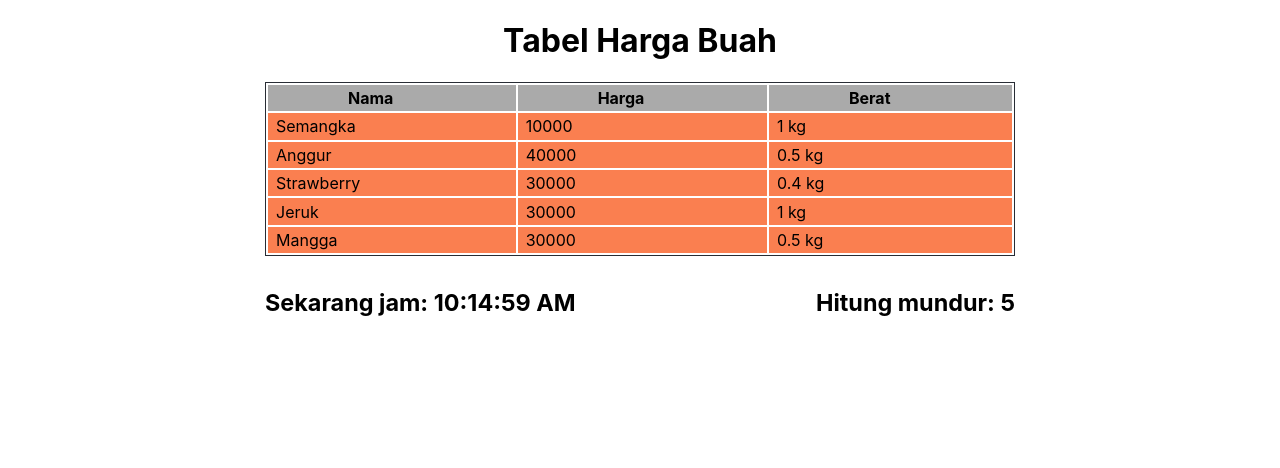
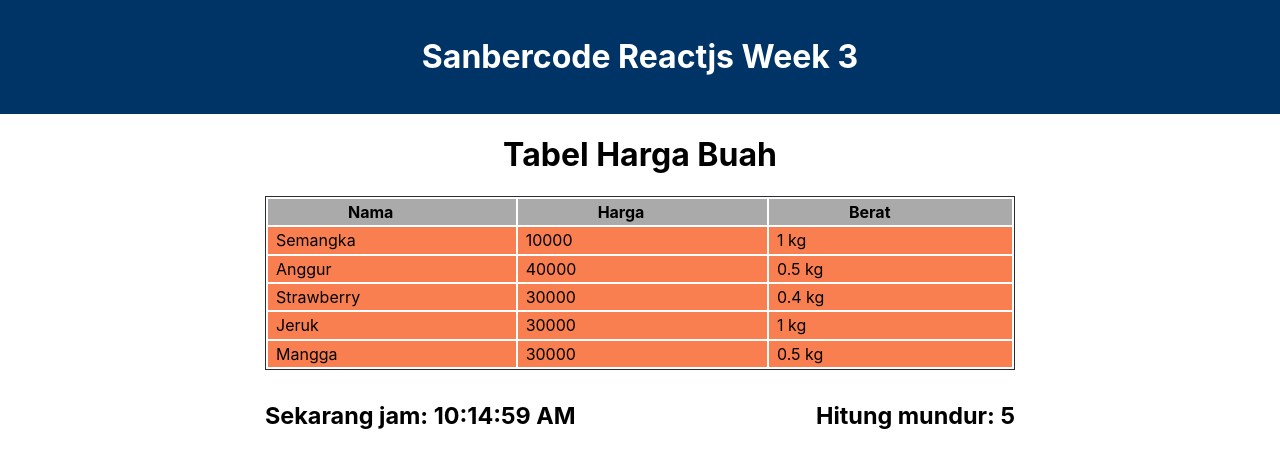
Before and after one commit to badroezaman/sanbercode-reactjs-0720-week3, a React (Create React App) app: page / in a window 1280 px wide. Shown: the top 468 px of the page. Built offline with nearby package versions, Linux system fonts and the light colour scheme.

Commit message:
Tugas Pekan 3 Hari Ke-2

```diff
--- a/src/App.css
+++ b/src/App.css
@@ -35,6 +35,12 @@
   to {
     transform: rotate(360deg);
   }
+}
+
+header {
+  background-color: #003366;
+  color: #ffffff;
+  padding: 1em 0;
 }
 
 .Title {
--- a/src/App.js
+++ b/src/App.js
@@ -1,36 +1,25 @@
 import React from "react";
 import "./App.css";
 // import UserInfo from "./UserInfo";
-import Table from "./tugas11/Table";
-// import Timer from "./tugas12/Timer";
-import Counter from "./tugas12/Counter";
-// import Clock from "./tugas12/Clock";
+import Header from "./Header";
+import DaftarBuah from "./tugas11/DaftarBuah";
+import Timer from "./tugas12/Timer";
+import Clock from "./tugas12/Clock";
 
 function App() {
   return (
     <div className="App">
+      <Header />
       <div className="Title">
         <h1>Tabel Harga Buah</h1>
       </div>
       <div className="container">
-        <Table />
+        <DaftarBuah />
       </div>
       <div className="container">
-        <Counter />
+        <Clock />
+        <Timer start={10} />
       </div>
-
-      {/* <div className="container">
-        <div className="col">
-          <div className="item">
-            <Clock />
-          </div>
-        </div>
-        <div className="col">
-          <div className="item counter">
-            <Counter />
-          </div>
-        </div>
-      </div> */}
     </div>
   );
 }
--- /dev/null
+++ b/src/Header.js
@@ -0,0 +1,21 @@
+import React, { Component } from "react";
+
+class Header extends Component {
+  constructor() {
+    super();
+    this.state = {
+      title: "Sanbercode Reactjs Week 3",
+    };
+  }
+  render() {
+    return (
+      <header>
+        <div className="container">
+          <h1 className="Title">{this.state.title}</h1>
+        </div>
+      </header>
+    );
+  }
+}
+
+export default Header;
--- a/src/tugas11/Table.js
+++ /dev/null
@@ -1,76 +0,0 @@
-import React, { Component } from "react";
-
-class ShowName extends Component {
-  render() {
-    return `${this.props.nama}`;
-  }
-}
-class ShowPrice extends Component {
-  render() {
-    return `${this.props.harga}`;
-  }
-}
-class ShowWeight extends Component {
-  render() {
-    return `${this.props.berat}`;
-  }
-}
-
-let dataHargaBuah = [
-  { nama: "Semangka", harga: 10000, berat: 1000 },
-  { nama: "Anggur", harga: 40000, berat: 500 },
-  { nama: "Strawberry", harga: 30000, berat: 400 },
-  { nama: "Jeruk", harga: 30000, berat: 1000 },
-  { nama: "Mangga", harga: 30000, berat: 500 },
-];
-
-const TableHeader = () => {
-  return (
-    <thead>
-      <tr>
-        <th>Nama</th>
-        <th>Harga</th>
-        <th>Berat</th>
-      </tr>
-    </thead>
-  );
-};
-
-class TableBody extends Component {
-  render() {
-    return (
-      <>
-        {dataHargaBuah.map((el) => {
-          return (
-            <tbody>
-              <tr>
-                <td>
-                  <ShowName nama={el.nama} />
-                </td>
-                <td>
-                  <ShowPrice harga={el.harga} />
-                </td>
-                <td>
-                  <ShowWeight berat={el.berat / 1000 + " kg"} />
-                </td>
-              </tr>
-            </tbody>
-          );
-        })}
-      </>
-    );
-  }
-}
-
-class Table extends Component {
-  render() {
-    return (
-      <table>
-        <TableHeader />
-        <TableBody />
-      </table>
-    );
-  }
-}
-
-export default Table;
--- a/src/tugas12/Clock.js
+++ b/src/tugas12/Clock.js
@@ -1,9 +1,4 @@
 import React, { Component } from "react";
-
-// function Clocks(props) {
-//   return <h2>Sekarang jam {props.date.toLocaleTimeString()}.</h2>;
-// }
-
 class Clock extends Component {
   constructor(props) {
     super(props);
@@ -29,7 +24,11 @@
   render() {
     return (
       <>
-        <h3>Sekarang jam: {this.state.date.toLocaleTimeString()}</h3>
+        <div className="col">
+          <div className="item">
+            <h3>Sekarang jam: {this.state.date.toLocaleTimeString()}</h3>
+          </div>
+        </div>
       </>
     );
   }
--- a/src/tugas12/Counter.js
+++ b/src/tugas12/Timer.js
@@ -1,15 +1,10 @@
 import React, { Component } from "react";
 
-// function Counter(props) {
-//   const count = props.count;
-// }
-
-class Count extends Component {
+class Timer extends Component {
   constructor(props) {
     super(props);
     this.state = {
-      time: this.props.default,
-      date: new Date(),
+      time: 0,
     };
   }
 
@@ -20,6 +15,12 @@
     this.timerID = setInterval(() => this.tick(), 1000);
   }
 
+  componentDidUpdate() {
+    if (this.state.time === 0) {
+      this.componentWillUnmount();
+    }
+  }
+
   componentWillUnmount() {
     clearInterval(this.timerID);
   }
@@ -27,22 +28,15 @@
   tick() {
     this.setState({
       time: this.state.time - 1,
-      date: new Date(),
     });
   }
 
   render() {
-    // return <>Hitung mundur: {this.state.time}</>;
     return (
       <>
         <div className="col">
-          <div className="item">
-            <h3>Sekarang jam: {this.state.date.toLocaleTimeString()}</h3>
-          </div>
-        </div>
-        <div className="col">
           <div className="item counter">
-            <h3>Hitung mundur: {this.state.time}</h3>
+            {this.state.time === 0 || <h3>Hitung mundur: {this.state.time}</h3>}
           </div>
         </div>
       </>
@@ -50,10 +44,4 @@
   }
 }
 
-class Counter extends Component {
-  render() {
-    return <Count default={10} />;
-  }
-}
-
-export default Counter;
+export default Timer;
```
